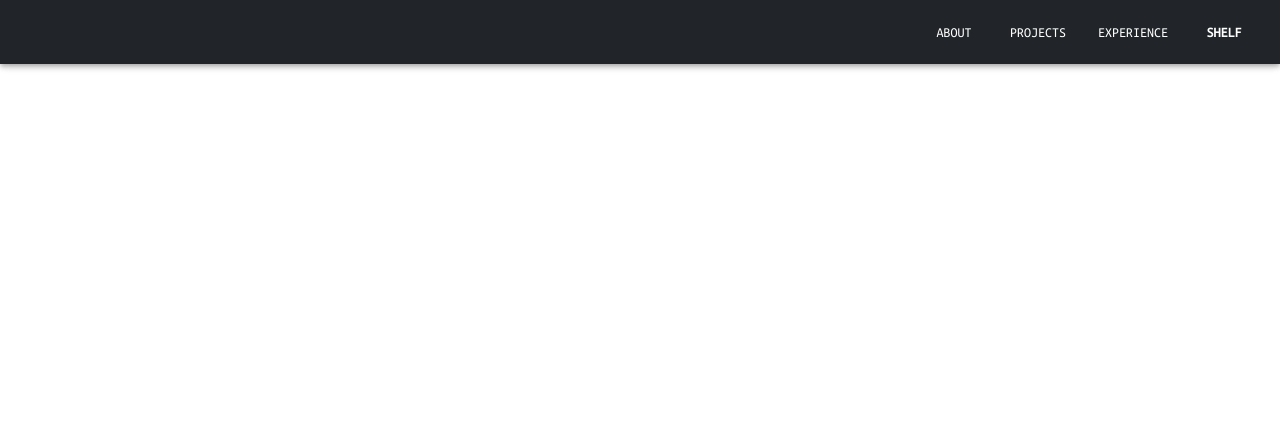
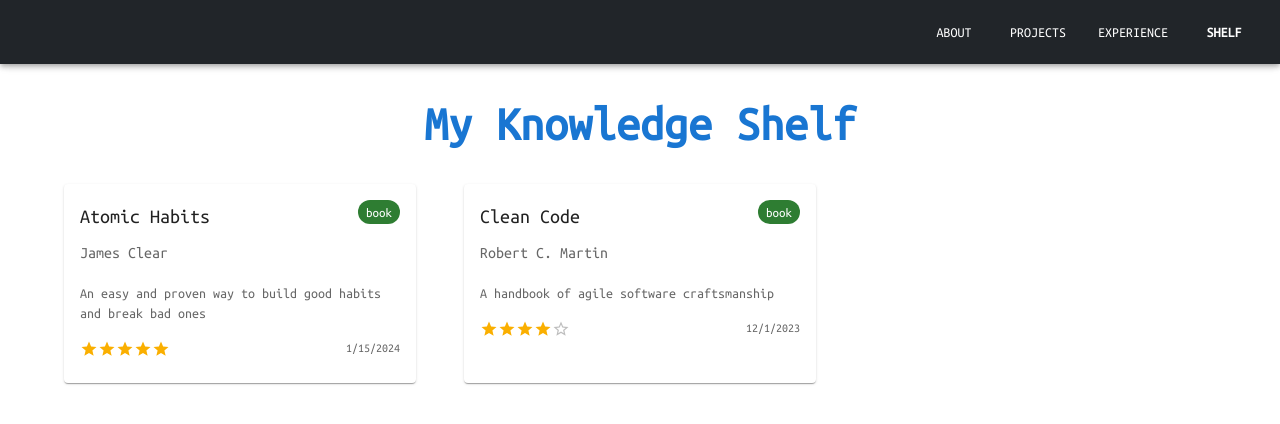
Before and after one commit to harsha314/harsha314.github.io, a React (Vite) app: page /#/shelf in a window 1280 px wide. Shown: the top 424 px of the page. Built offline with nearby package versions, Linux system fonts and the light colour scheme.

Commit message:
added shelf cards, items

```diff
--- a/src/App.tsx
+++ b/src/App.tsx
@@ -3,6 +3,8 @@
 import Navbar from "./components/Navbar";
 import Home from "./components/Home";
 import Experience from "./components/Experience";
+import Shelf from "./components/Shelf";
+import ShelfItem from "./components/ShelfItem";
 
 const App: React.FC = () => {
   return (
@@ -11,6 +13,9 @@
       <Routes>
         <Route path="/" element={<Home />} />
         <Route path="/experience" element={<Experience />} />
+        <Route path="/shelf" element={<Shelf />} />
+        <Route path="/projects" element={<div>Projects Page</div>} />
+        <Route path="/shelf/:id" element={<ShelfItem />} />
         {/* Add other routes later */}
       </Routes>
     </Router>
--- /dev/null
+++ b/src/components/Shelf.tsx
@@ -0,0 +1,88 @@
+import React from "react";
+import { Link } from "react-router-dom";
+import { ShelfItemProps } from "../types/ShelfItem";
+import ShelfCard from "./ShelfCard";
+import {
+  Box,
+  Container,
+  Grid,
+  Typography,
+  useMediaQuery,
+  useTheme,
+} from "@mui/material";
+
+export const shelfEntries: ShelfItemProps[] = [
+  {
+    id: "atomic-habits",
+    title: "Atomic Habits",
+    author: "James Clear",
+    category: "book",
+    completedDate: "2024-01-15",
+    rating: 5,
+    summary: "An easy and proven way to build good habits and break bad ones",
+    link: "https://jamesclear.com/atomic-habits",
+  },
+  {
+    id: "clean-code",
+    title: "Clean Code",
+    author: "Robert C. Martin",
+    category: "book",
+    completedDate: "2023-12-01",
+    rating: 4,
+    summary: "A handbook of agile software craftsmanship",
+  },
+  // Add more entries as needed
+];
+
+const Shelf: React.FC = () => {
+  const theme = useTheme();
+  const isSmallScreen = useMediaQuery(theme.breakpoints.down("sm"));
+
+  return (
+    <Box
+      sx={{
+        minHeight: "100vh",
+        backgroundColor: theme.palette.background.default,
+        py: 4,
+      }}
+    >
+      <Container maxWidth="lg">
+        <Typography
+          variant="h3"
+          component="h1"
+          gutterBottom
+          sx={{
+            mb: 4,
+            textAlign: "center",
+            fontWeight: "bold",
+            color: theme.palette.primary.main,
+          }}
+        >
+          My Knowledge Shelf
+        </Typography>
+
+        <Grid
+          container
+          spacing={3}
+          sx={{
+            display: "grid",
+            gridTemplateColumns: {
+              xs: "1fr",
+              sm: "repeat(2, 1fr)",
+              md: "repeat(3, 1fr)",
+            },
+            gap: 3,
+          }}
+        >
+          {shelfEntries.map((entry) => (
+            <Grid item key={entry.id}>
+              <ShelfCard entry={entry} />
+            </Grid>
+          ))}
+        </Grid>
+      </Container>
+    </Box>
+  );
+};
+
+export default Shelf;
--- /dev/null
+++ b/src/components/ShelfCard.tsx
@@ -0,0 +1,105 @@
+import React from "react";
+import { Link } from "react-router-dom";
+import {
+  Card,
+  CardContent,
+  Typography,
+  Chip,
+  Rating,
+  Stack,
+  Box,
+} from "@mui/material";
+import { ShelfItem } from "../types/ShelfItem";
+
+const getCategoryColor = (
+  category: string
+): "success" | "primary" | "error" | "secondary" | "default" => {
+  switch (category) {
+    case "book":
+      return "success";
+    case "article":
+      return "primary";
+    case "video":
+      return "error";
+    case "course":
+      return "secondary";
+    default:
+      return "default";
+  }
+};
+
+const ShelfCard: React.FC<{ entry: ShelfItem }> = ({ entry }) => {
+  return (
+    <Card
+      component={Link}
+      to={`/shelf/${entry.id}`}
+      sx={{
+        height: "100%",
+        display: "flex",
+        flexDirection: "column",
+        textDecoration: "none",
+        transition: "0.3s",
+        "&:hover": {
+          transform: "translateY(-4px)",
+          boxShadow: 4,
+        },
+      }}
+    >
+      <CardContent>
+        <Stack
+          direction="row"
+          justifyContent="space-between"
+          alignItems="flex-start"
+        >
+          <Box>
+            <Typography variant="h6" component="h2" gutterBottom>
+              {entry.title}
+            </Typography>
+            <Typography variant="subtitle1" color="text.secondary">
+              {entry.author}
+            </Typography>
+          </Box>
+          <Chip
+            label={entry.category}
+            color={getCategoryColor(entry.category)}
+            size="small"
+          />
+        </Stack>
+
+        {entry.summary && (
+          <Typography
+            variant="body2"
+            color="text.secondary"
+            sx={{
+              mt: 2,
+              display: "-webkit-box",
+              WebkitLineClamp: 2,
+              WebkitBoxOrient: "vertical",
+              overflow: "hidden",
+            }}
+          >
+            {entry.summary}
+          </Typography>
+        )}
+
+        <Stack
+          direction="row"
+          justifyContent="space-between"
+          alignItems="center"
+          sx={{ mt: 2 }}
+        >
+          {entry.rating && (
+            <Rating value={entry.rating} readOnly size="small" />
+          )}
+          {entry.completedDate && (
+            <Typography variant="caption" color="text.secondary">
+              {new Date(entry.completedDate).toLocaleDateString()}
+            </Typography>
+          )}
+        </Stack>
+      </CardContent>
+    </Card>
+  );
+};
+
+export default ShelfCard;
--- /dev/null
+++ b/src/components/ShelfItem.tsx
@@ -0,0 +1,125 @@
+import { useParams } from "react-router-dom";
+import {
+  Container,
+  Typography,
+  Paper,
+  Box,
+  Rating,
+  Chip,
+  Link,
+  useTheme,
+  Divider,
+} from "@mui/material";
+import { shelfEntries } from "./Shelf";
+// import { ShelfItemProps } from "../types/ShelfItem";
+
+function ShelfItem() {
+  const { id } = useParams<{ id: string }>();
+  const theme = useTheme();
+  const item = shelfEntries.find((entry) => entry.id === id);
+
+  if (!item) {
+    return (
+      <Container maxWidth="md" sx={{ py: 4 }}>
+        <Typography variant="h4" color="error">
+          Item not found
+        </Typography>
+      </Container>
+    );
+  }
+
+  return (
+    <Container maxWidth="md" sx={{ py: 4 }}>
+      <Paper
+        elevation={3}
+        sx={{
+          p: 4,
+          backgroundColor: theme.palette.background.paper,
+        }}
+      >
+        <Box
+          sx={{
+            display: "flex",
+            justifyContent: "space-between",
+            alignItems: "flex-start",
+            mb: 3,
+          }}
+        >
+          <Box>
+            <Typography variant="h4" component="h1" gutterBottom>
+              {item.title}
+            </Typography>
+            <Typography variant="h6" color="text.secondary">
+              {item.author}
+            </Typography>
+          </Box>
+          <Chip
+            label={item.category}
+            color={
+              item.category === "book"
+                ? "success"
+                : item.category === "article"
+                ? "primary"
+                : item.category === "video"
+                ? "error"
+                : "secondary"
+            }
+          />
+        </Box>
+
+        <Divider sx={{ my: 3 }} />
+
+        {item.rating && (
+          <Box sx={{ mb: 3 }}>
+            <Typography variant="subtitle1" gutterBottom>
+              Rating
+            </Typography>
+            <Rating value={item.rating} readOnly />
+          </Box>
+        )}
+
+        {item.summary && (
+          <Box sx={{ mb: 3 }}>
+            <Typography variant="subtitle1" gutterBottom>
+              Summary
+            </Typography>
+            <Typography variant="body1" color="text.secondary">
+              {item.summary}
+            </Typography>
+          </Box>
+        )}
+
+        {item.completedDate && (
+          <Box sx={{ mb: 3 }}>
+            <Typography variant="subtitle1" gutterBottom>
+              Completed on
+            </Typography>
+            <Typography variant="body1" color="text.secondary">
+              {new Date(item.completedDate).toLocaleDateString()}
+            </Typography>
+          </Box>
+        )}
+
+        {item.link && (
+          <Box sx={{ mt: 4 }}>
+            <Link
+              href={item.link}
+              target="_blank"
+              rel="noopener noreferrer"
+              sx={{
+                textDecoration: "none",
+                "&:hover": {
+                  textDecoration: "underline",
+                },
+              }}
+            >
+              View Resource →
+            </Link>
+          </Box>
+        )}
+      </Paper>
+    </Container>
+  );
+}
+
+export default ShelfItem;
--- /dev/null
+++ b/src/types/ShelfItem.ts
@@ -0,0 +1,10 @@
+export interface ShelfItemProps {
+  id: string;
+  title: string;
+  author: string;
+  category: "book" | "article" | "video" | "course";
+  completedDate?: string;
+  rating?: number;
+  summary?: string;
+  link?: string;
+}
```
